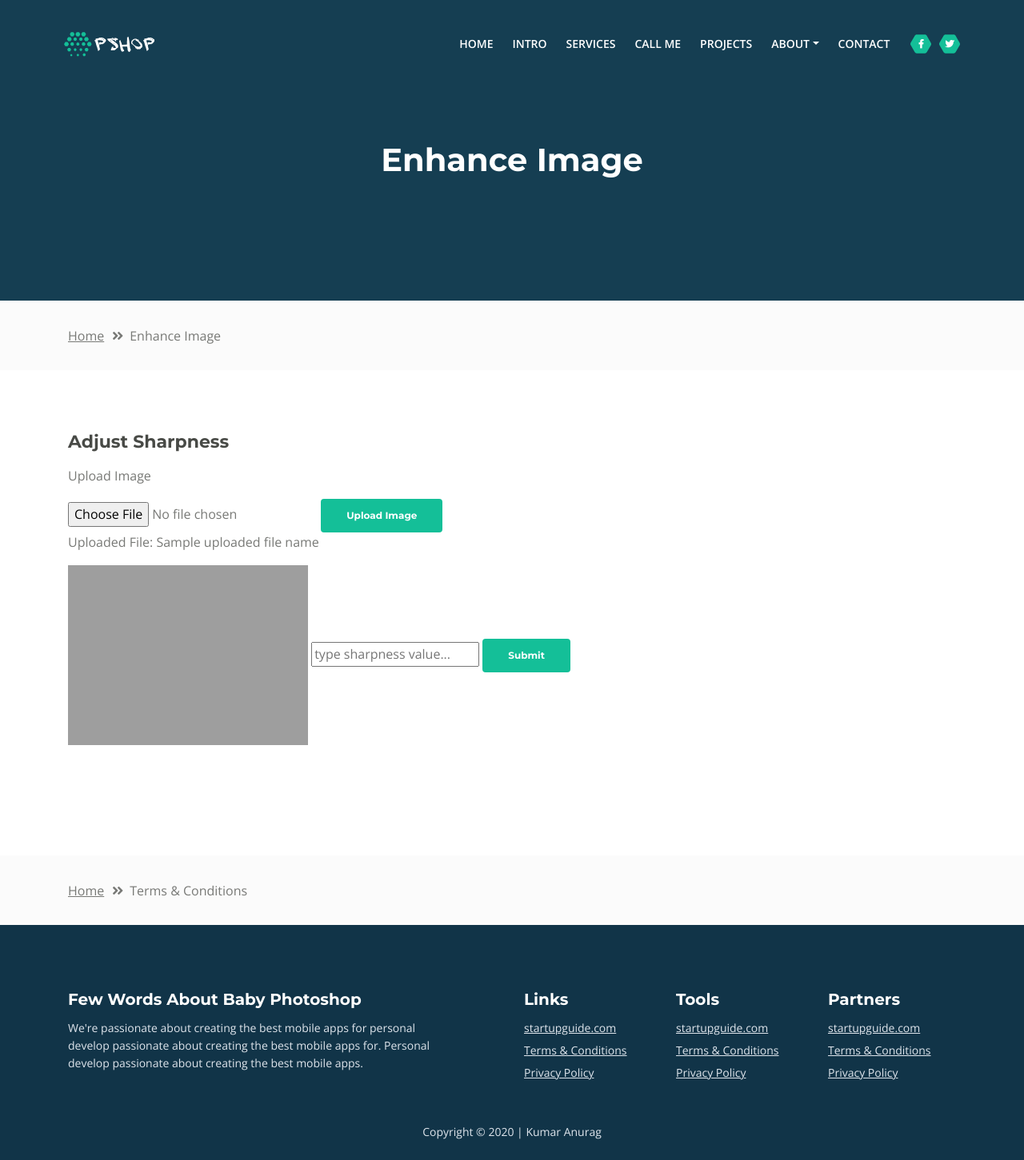
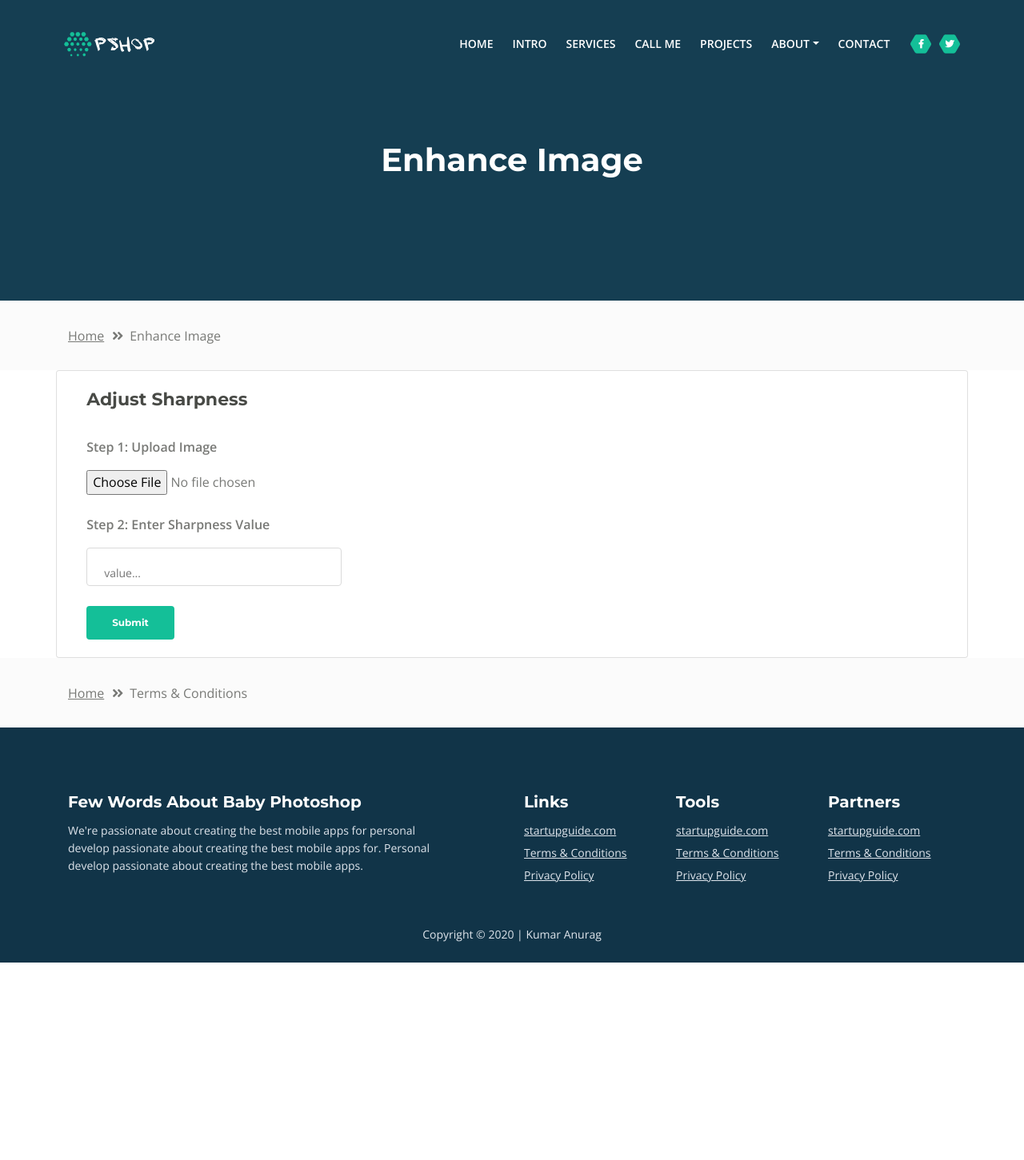
Before and after one commit to kmranrg/BabyPhotoshop, a Django app: template templates/photo.html in a window 1280 px wide. Shown: the whole page at 80% size. After the commit the page ends 1204 px from the top, so only its background shows below. Run offline with Django 3.2, Linux system fonts and the light colour scheme; the template is opened without the code that fills it: most values are stand-ins (such as "Sample title", 1, 10 or a date in 2020); some libraries are stand-ins or nearby versions; grey boxes are pictures that could not be loaded.

Commit message:
started reading sharpness value from UI

```diff
--- a/templates/photo.html
+++ b/templates/photo.html
@@ -2,18 +2,20 @@
 
 <!DOCTYPE html>
 <html lang="en">
+
 <head>
     <meta charset="utf-8">
     <meta name="viewport" content="width=device-width, initial-scale=1, shrink-to-fit=no">
 
     <!-- SEO Meta Tags -->
-    <meta name="description" content="Aria is a business focused HTML landing page template built with Bootstrap to help you create lead generation websites for companies and their services.">
+    <meta name="description"
+        content="Aria is a business focused HTML landing page template built with Bootstrap to help you create lead generation websites for companies and their services.">
     <meta name="author" content="Inovatik">
 
     <!-- OG Meta Tags to improve the way the post looks when you share the page on LinkedIn, Facebook, Google+ -->
     <meta property="og:site_name" content="" /> <!-- website name -->
     <meta property="og:site" content="" /> <!-- website link -->
-	<meta property="og:title" content=""/> <!-- title shown in the actual shared post -->
+    <meta property="og:title" content="" /> <!-- title shown in the actual shared post -->
     <meta property="og:description" content="" /> <!-- description shown in the actual shared post -->
     <meta property="og:image" content="" /> <!-- image link, make sure it's jpg -->
     <meta property="og:url" content="" /> <!-- where do you want your post to link to -->
@@ -23,8 +25,10 @@
     <title>Enhance Image</title>
 
     <!-- Styles -->
-    <link href="https://fonts.googleapis.com/css?family=Montserrat:500,700&display=swap&subset=latin-ext" rel="stylesheet">
-    <link href="https://fonts.googleapis.com/css?family=Open+Sans:400,400i,600&display=swap&subset=latin-ext" rel="stylesheet">
+    <link href="https://fonts.googleapis.com/css?family=Montserrat:500,700&display=swap&subset=latin-ext"
+        rel="stylesheet">
+    <link href="https://fonts.googleapis.com/css?family=Open+Sans:400,400i,600&display=swap&subset=latin-ext"
+        rel="stylesheet">
     <link href="{% static 'css/bootstrap.css' %}" rel="stylesheet">
     <link href="{% static 'css/fontawesome-all.css' %}" rel="stylesheet">
     <link href="{% static 'css/swiper.css' %}" rel="stylesheet">
@@ -34,6 +38,7 @@
     <!-- Favicon  -->
     <link rel="icon" href="{% static 'images/favicon.png' %}">
 </head>
+
 <body data-spy="scroll" data-target=".fixed-top">
 
     <!-- Preloader -->
@@ -56,7 +61,8 @@
         <a class="navbar-brand logo-image" href=".."><img src="{% static 'images/logo.svg' %}" alt="alternative"></a>
 
         <!-- Mobile Menu Toggle Button -->
-        <button class="navbar-toggler" type="button" data-toggle="collapse" data-target="#navbarsExampleDefault" aria-controls="navbarsExampleDefault" aria-expanded="false" aria-label="Toggle navigation">
+        <button class="navbar-toggler" type="button" data-toggle="collapse" data-target="#navbarsExampleDefault"
+            aria-controls="navbarsExampleDefault" aria-expanded="false" aria-label="Toggle navigation">
             <span class="navbar-toggler-awesome fas fa-bars"></span>
             <span class="navbar-toggler-awesome fas fa-times"></span>
         </button>
@@ -65,7 +71,8 @@
         <div class="collapse navbar-collapse" id="navbarsExampleDefault">
             <ul class="navbar-nav ml-auto">
                 <li class="nav-item">
-                    <a class="nav-link page-scroll" href="index.html#header">HOME <span class="sr-only">(current)</span></a>
+                    <a class="nav-link page-scroll" href="index.html#header">HOME <span
+                            class="sr-only">(current)</span></a>
                 </li>
                 <li class="nav-item">
                     <a class="nav-link page-scroll" href="index.html#intro">INTRO</a>
@@ -82,11 +89,14 @@
 
                 <!-- Dropdown Menu -->
                 <li class="nav-item dropdown">
-                    <a class="nav-link dropdown-toggle page-scroll" href="index.html#about" id="navbarDropdown" role="button" aria-haspopup="true" aria-expanded="false">ABOUT</a>
+                    <a class="nav-link dropdown-toggle page-scroll" href="index.html#about" id="navbarDropdown"
+                        role="button" aria-haspopup="true" aria-expanded="false">ABOUT</a>
                     <div class="dropdown-menu" aria-labelledby="navbarDropdown">
-                        <a class="dropdown-item" href="terms-conditions.html"><span class="item-text">TERMS CONDITIONS</span></a>
+                        <a class="dropdown-item" href="terms-conditions.html"><span class="item-text">TERMS
+                                CONDITIONS</span></a>
                         <div class="dropdown-items-divide-hr"></div>
-                        <a class="dropdown-item" href="privacy-policy.html"><span class="item-text">PRIVACY POLICY</span></a>
+                        <a class="dropdown-item" href="privacy-policy.html"><span class="item-text">PRIVACY
+                                POLICY</span></a>
                     </div>
                 </li>
                 <!-- end of dropdown menu -->
@@ -141,49 +151,87 @@
     </div> <!-- end of ex-basic-1 -->
     <!-- end of breadcrumbs -->
 
+    <!-- Sharpness -->
+    <div class=" container card">
+        <div style="margin: 2%;">
+            <h3>Adjust Sharpness</h3><br>
 
-    <!-- Terms Content -->
-    <div class="ex-basic-2">
+            <!-- File Uploading -->
+            <p><b>Step 1: Upload Image</b></p>
+            <form method="POST" enctype="multipart/form-data">
+                {% csrf_token %}
+                <input type="file" name="imageFile" required><br><br>
+
+                <p><b>Step 2: Enter Sharpness Value</b></p>
+                <input style="width: 30%;" name="sharpnessValue" class="form-control-input" type="number" placeholder="value..." required><br>
+                <button type="submit" class="btn-solid-reg page-scroll">Submit</button>
+            </form>
+            <!-- End of File Uploadling -->
+
+
+            {% if usr_uploaded_file.type == "jpg" or usr_uploaded_file.type == "png" or usr_uploaded_file.type == "jpeg" %}
+            <!-- Description -->
+            <div class="cards-1">
+                <p><b>PREVIEW</b></p>
+                <p>Uploaded File: {{usr_uploaded_file.name}}</p><br>
                 <div class="container">
                     <div class="row">
                         <div class="col-lg-12">
-                    <div class="text-container">
-                        <h3>Adjust Sharpness</h3>
 
-                        <p>Upload Image</p>
 
-                        <form method="POST" enctype="multipart/form-data">
-                            {% csrf_token %}
-                            <input type="file" name="imageFile">
-                            <button type="submit" class="btn-solid-reg page-scroll">Upload Image</button>
-                            <p>Uploaded File: {{uploaded_file_name}}</p>
-                        </form>
+                            <!-- Card -->
+                            <div class="card">
+                                <span class="fa-stack">
+                                    <span class="hexagon"></span>
+                                    <i class="fas fa-camera-retro fa-stack-1x"></i>
+                                </span>
+                                <div class="card-body">
+                                    <h4 class="card-title">Original Image</h4>
 
-                        <img class="img-fluid"  width="300" height="300" src="../media/{{usr_uploaded_file.name}}" alt="Please upload file 🙃">
+                                    <img class="img-fluid" width="500" height="500"
+                                        src="../media/{{usr_uploaded_file.name}}" alt="Please upload file 🙃">
 
-                        <input type="text" placeholder="type sharpness value...">
-                        <input type="submit" class="btn-solid-reg page-scroll">
+                                </div>
+                            </div>
+                            <!-- end of card -->
 
+                            <!-- Card -->
+                            <div class="card">
+                                <span class="fa-stack">
+                                    <span class="hexagon"></span>
+                                    <i class="fas fa-image fa-stack-1x"></i>
+                                </span>
+                                <div class="card-body">
+                                    <h4 class="card-title">New Image</h4>
                                     {% if usr_uploaded_file.type == "jpg" %}
-                        <img class="img-fluid"  width="300" height="300" src="../media/sharpness.jpg" alt="Waiting for file upload 🙃">
+                                    <img class="img-fluid" width="500" height="500" src="../media/sharpness.jpg"
+                                        alt="Waiting for file upload 🙃">
                                     {% endif %}
 
                                     {% if usr_uploaded_file.type == "png" %}
-                        <img class="img-fluid"  width="300" height="300" src="../media/sharpness.png" alt="Waiting for file upload 🙃">
+                                    <img class="img-fluid" width="500" height="500" src="../media/sharpness.png"
+                                        alt="Waiting for file upload 🙃">
                                     {% endif %}
 
                                     {% if usr_uploaded_file.type == "jpeg" %}
-                        <img class="img-fluid"  width="300" height="300" src="../media/sharpness.jpeg" alt="Waiting for file upload 🙃">
+                                    <img class="img-fluid" width="500" height="500" src="../media/sharpness.jpeg"
+                                        alt="Waiting for file upload 🙃">
                                     {% endif %}
+                                </div>
+                            </div>
+                            <!-- end of card -->
 
-                    </div> <!-- end of text-container -->
+                        </div> <!-- end of col -->
+                    </div> <!-- end of row -->
+                </div> <!-- end of container -->
+            </div> <!-- end of cards-1 -->
+            <!-- end of description -->
+            {% endif %}
+        </div>
+
 
     </div>
-            </div> <!-- end of row -->
-        </div> <!-- end of container -->
-    </div> <!-- end of ex-basic -->
-    <!-- end of terms content -->
-
+    <!-- End of Sharpness -->
 
     <!-- Breadcrumbs -->
     <div class="ex-basic-1">
@@ -191,7 +239,8 @@
             <div class="row">
                 <div class="col-lg-12">
                     <div class="breadcrumbs">
-                        <a href="index.html">Home</a><i class="fa fa-angle-double-right"></i><span>Terms & Conditions</span>
+                        <a href="index.html">Home</a><i class="fa fa-angle-double-right"></i><span>Terms &
+                            Conditions</span>
                     </div> <!-- end of breadcrumbs -->
                 </div> <!-- end of col -->
             </div> <!-- end of row -->
@@ -207,7 +256,9 @@
                 <div class="col-md-6">
                     <div class="text-container about">
                         <h4>Few Words About Baby Photoshop</h4>
-                        <p class="white">We're passionate about creating the best mobile apps for personal develop passionate about creating the best mobile apps for. Personal develop passionate about creating the best mobile apps.</p>
+                        <p class="white">We're passionate about creating the best mobile apps for personal develop
+                            passionate about creating the best mobile apps for. Personal develop passionate about
+                            creating the best mobile apps.</p>
                     </div> <!-- end of text-container -->
                 </div> <!-- end of col -->
                 <div class="col-md-2">
@@ -281,13 +332,16 @@
     <script src="{% static 'js/jquery.min.js' %}"></script> <!-- jQuery for Bootstrap's JavaScript plugins -->
     <script src="{% static 'js/popper.min.js' %}"></script> <!-- Popper tooltip library for Bootstrap -->
     <script src="{% static 'js/bootstrap.min.js' %}"></script> <!-- Bootstrap framework -->
-    <script src="{% static 'js/jquery.easing.min.js' %}"></script> <!-- jQuery Easing for smooth scrolling between anchors -->
+    <script src="{% static 'js/jquery.easing.min.js' %}"></script>
+    <!-- jQuery Easing for smooth scrolling between anchors -->
     <script src="{% static 'js/swiper.min.js' %}"></script> <!-- Swiper for image and text sliders -->
     <script src="{% static 'js/jquery.magnific-popup.js' %}"></script> <!-- Magnific Popup for lightboxes -->
     <script src="{% static 'js/morphext.min.js' %}"></script> <!-- Morphtext rotating text in the header -->
     <script src="{% static 'js/isotope.pkgd.min.js' %}"></script> <!-- Isotope for filter -->
-    <script src="{% static 'js/validator.min.js' %}"></script> <!-- Validator.js - Bootstrap plugin that validates forms -->
+    <script src="{% static 'js/validator.min.js' %}"></script>
+    <!-- Validator.js - Bootstrap plugin that validates forms -->
     <script src="{% static 'js/scripts.js' %}"></script> <!-- Custom scripts -->
 
 </body>
+
 </html>
```
Also changed, not shown: photoshop/views.py (+6 -1 lines). Lines whose indentation alone changed are shown as unchanged.
